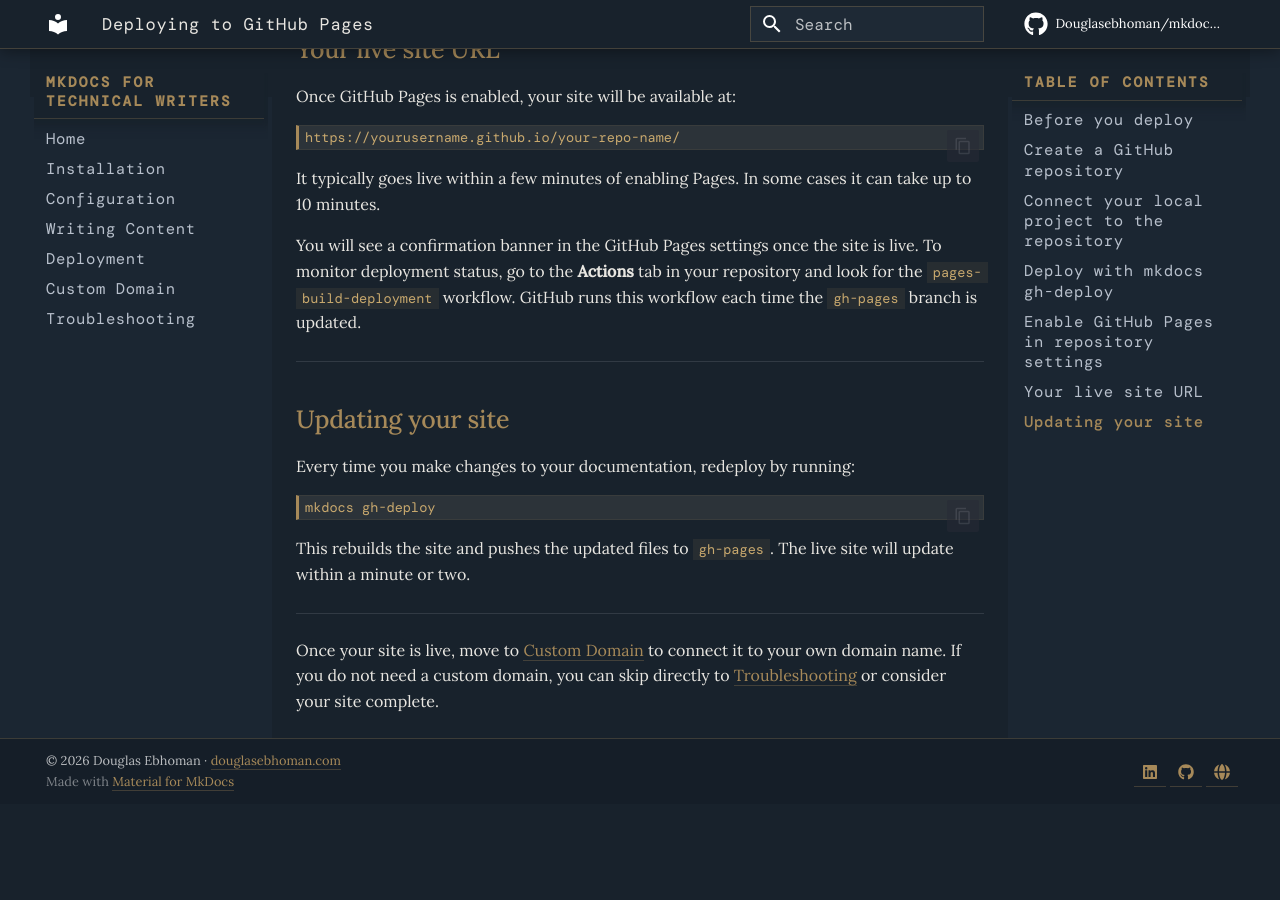
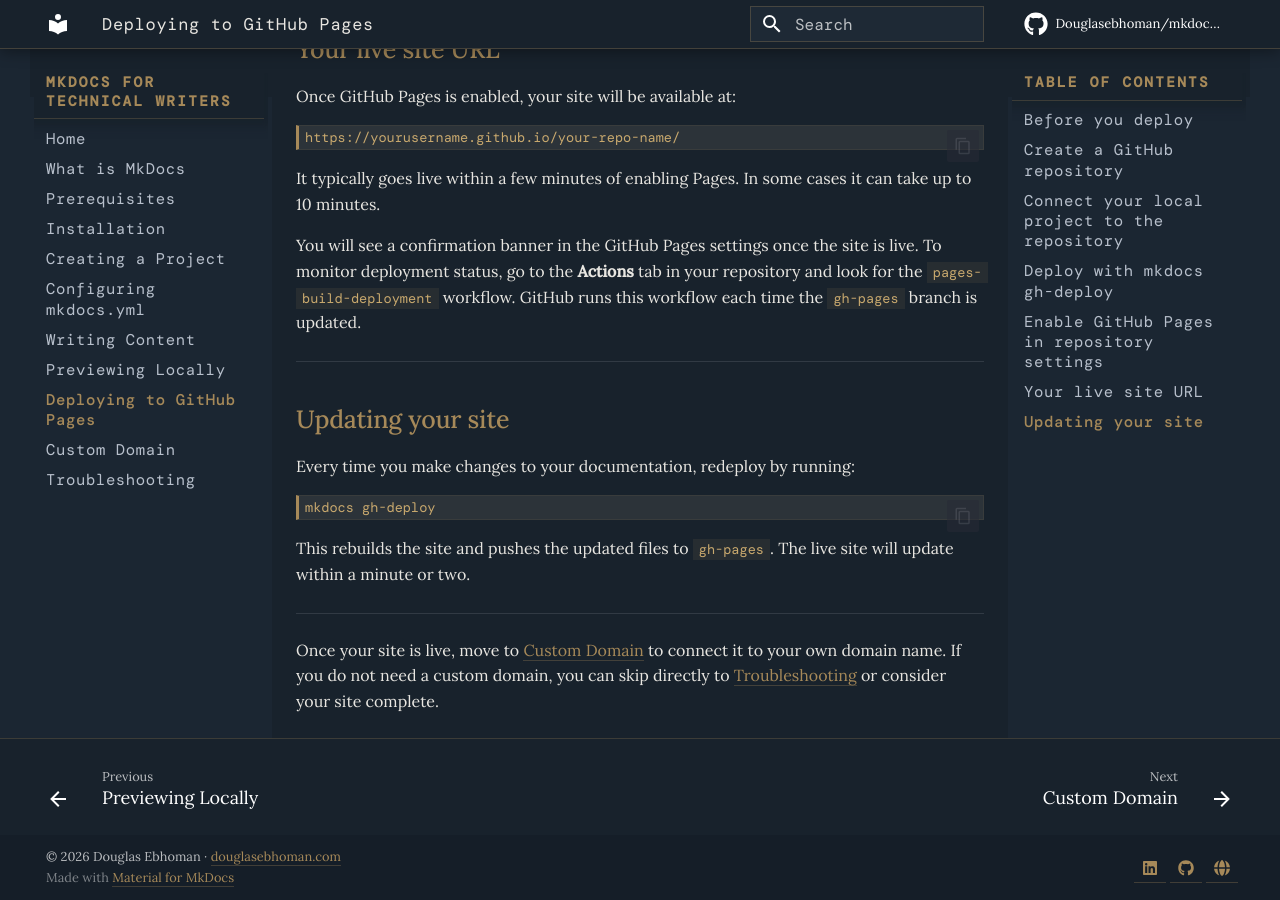
Before and after one commit to Douglasebhoman/mkdocs-for-technical-writers, an MkDocs documentation site: the page built from docs/deploying-to-github-pages.md, in a window 1280 px wide and 900 px high, scrolled down 3342 px. Built offline with MkDocs 1.6.1 and Material for MkDocs 9.7.7, drawn with Linux system fonts in a browser that asks for light colours; some web fonts are replaced; comment, search, counter and statistics services are not loaded; before the commit the page ends 4146 px from its top, so only the background shows below that.

Commit message:
fix: nav listed two pages that do not exist and omitted six that do

```diff
--- a/mkdocs.yml
+++ b/mkdocs.yml
@@ -32,10 +32,14 @@
 
 nav:
   - Home: index.md
+  - What is MkDocs: what-is-mkdocs.md
+  - Prerequisites: prerequisites.md
   - Installation: installation.md
-  - Configuration: configuration.md
+  - Creating a Project: creating-a-project.md
+  - Configuring mkdocs.yml: configuring-mkdocs-yml.md
   - Writing Content: writing-content.md
-  - Deployment: deployment.md
+  - Previewing Locally: previewing-locally.md
+  - Deploying to GitHub Pages: deploying-to-github-pages.md
   - Custom Domain: custom-domain.md
   - Troubleshooting: troubleshooting.md
 
```
